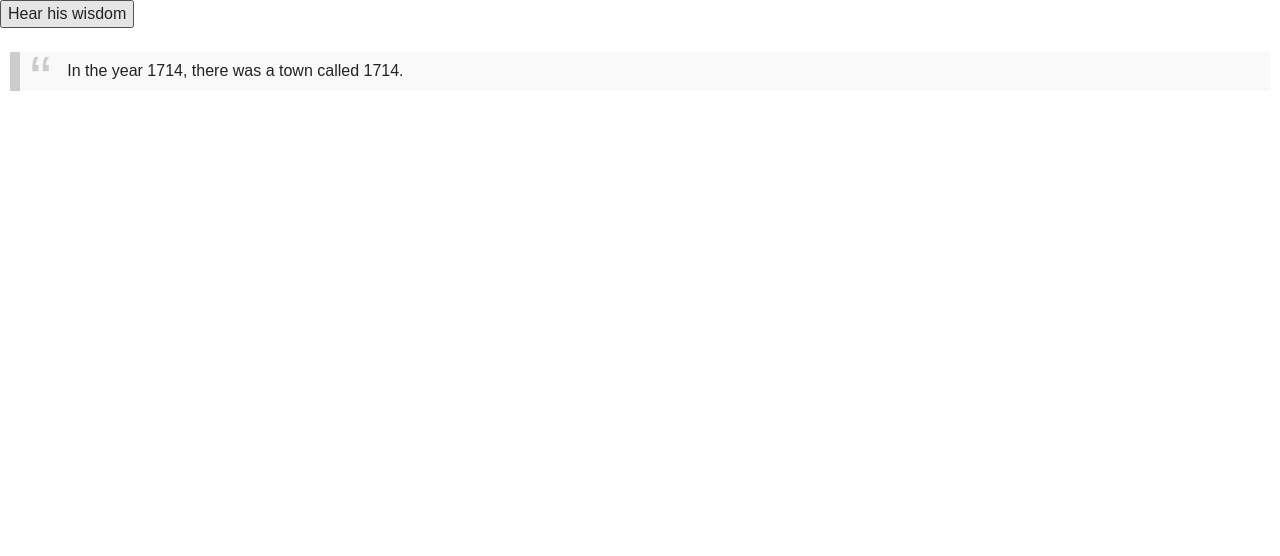
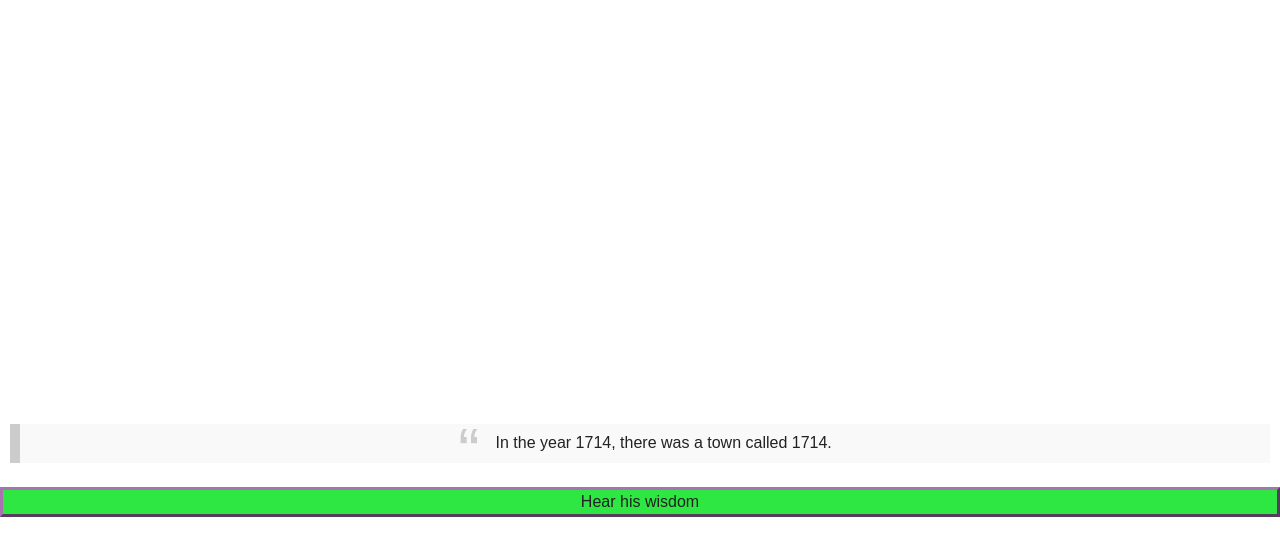
Before and after one commit to UHSComputer/m-Dubai, a plain HTML site: page index.html in a window 1280 px wide. Both pictures are taken after a click on the button "Hear his wisdom". Drawn offline with nearby package versions, Linux system fonts and the light colour scheme.

Commit message:
Added quotes, styling.

```diff
--- a/css/main.css
+++ b/css/main.css
@@ -62,6 +62,7 @@ textarea {
      border-left: 10px solid #ccc;
      margin: 1.5em 10px;
      padding: 0.5em 10px;
+     text-align: center;
      quotes: "\201C""\201D""\2018""\2019";
    }
    blockquote:before {
@@ -74,6 +75,21 @@ textarea {
    }
    blockquote p {
      display: inline;
+   }
+   #newQuote {
+     background-color: rgb(47, 231, 66);
+     border-color: rgb(167, 116, 177);
+     border-width: 3px;
+     width: 100%;
+   }
+   .centerH {
+     left: 50%;
+     transform: translateX(-50%);
+     width: 100%
+   }
+   .billboard {
+     position: absolute;
+     top: 50%;
    }
 
 
@@ -95,7 +111,6 @@ textarea {
 /* ==========================================================================
    Helper classes
    ========================================================================== */
-
 .hidden {
     display: none !important;
     visibility: hidden;
--- a/index.html
+++ b/index.html
@@ -17,12 +17,12 @@
         <!--[if lt IE 8]>
             <p class="browserupgrade">You are using an <strong>outdated</strong> browser. Please <a href="http://browsehappy.com/">upgrade your browser</a> to improve your experience.</p>
         <![endif]-->
-
-        <button id = "newQuote">Hear his wisdom</button>
-        <blockquote id = "quoteBox"></blockquote>
+        <div class = "centerH billboard">
+          <blockquote id = "quoteBox">I am m. Dubai. </blockquote>
+          <button id = "newQuote">Hear his wisdom</button>
+        </div>
         <script src="//ajax.googleapis.com/ajax/libs/jquery/1.11.2/jquery.min.js"></script>
         <script>window.jQuery || document.write('<script src="js/vendor/jquery-1.11.2.min.js"><\/script>')</script>
-
         <script src="js/main.js"></script>
         <!-- Google Analytics: change UA-XXXXX-X to be your site's ID. -->
         <script>
--- a/js/main.js
+++ b/js/main.js
@@ -1,8 +1,18 @@
 var webURL = 'http://localhost:9000';
+var lastNum;
 $('#newQuote').click(function(){
   $.get(webURL + '/quotes.txt', function(data) {
     var quotes = data.split("\n");
-    var quote = quotes[Math.floor(Math.random() * (quotes.length-1))];
+    var newIndex = genNewIndex(quotes.length);
+    while(newIndex == lastNum){
+      newIndex = genNewIndex(quotes.length);
+    }
+    lastNum = newIndex;
+    var quote = quotes[newIndex];
     $('#quoteBox').html(quote);
   });
 })
+
+function genNewIndex(length){
+  return Math.floor(Math.random() * (length-1))
+}
```
Also changed, not shown: quotes.txt.
